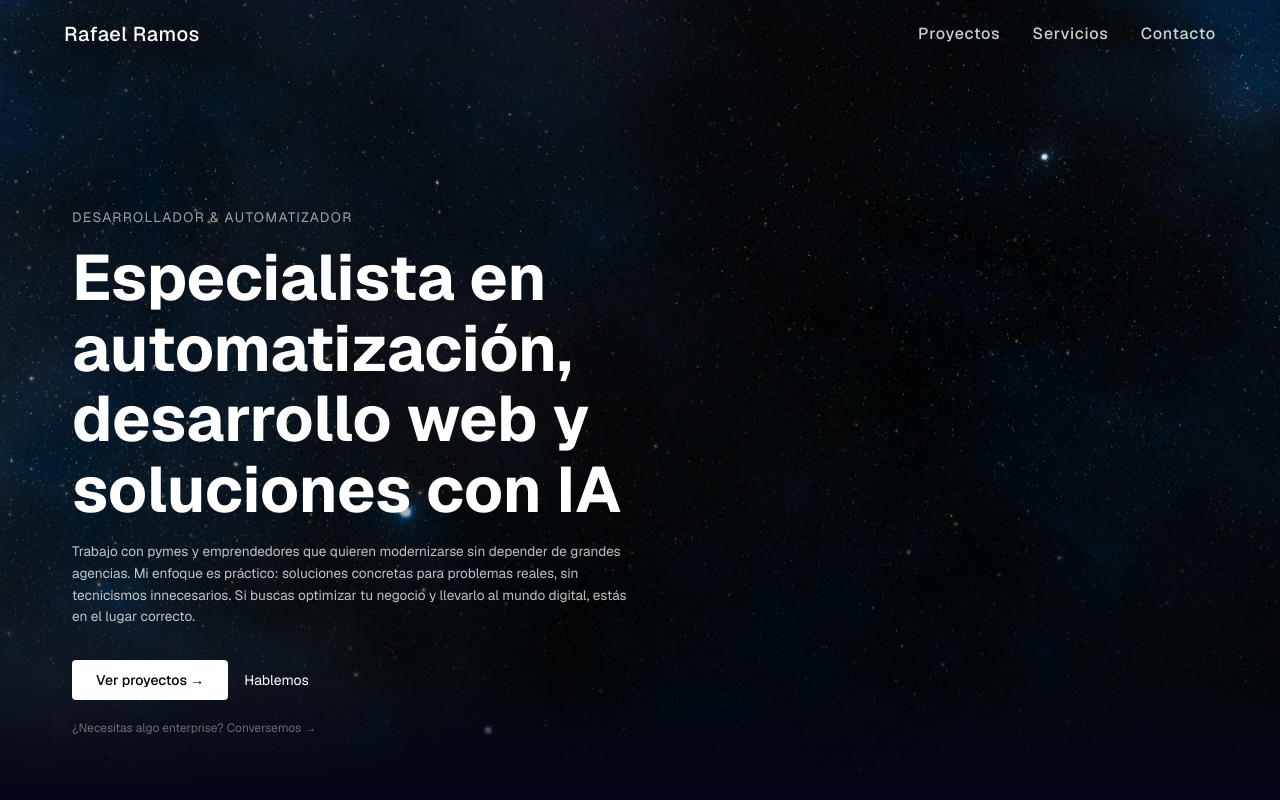
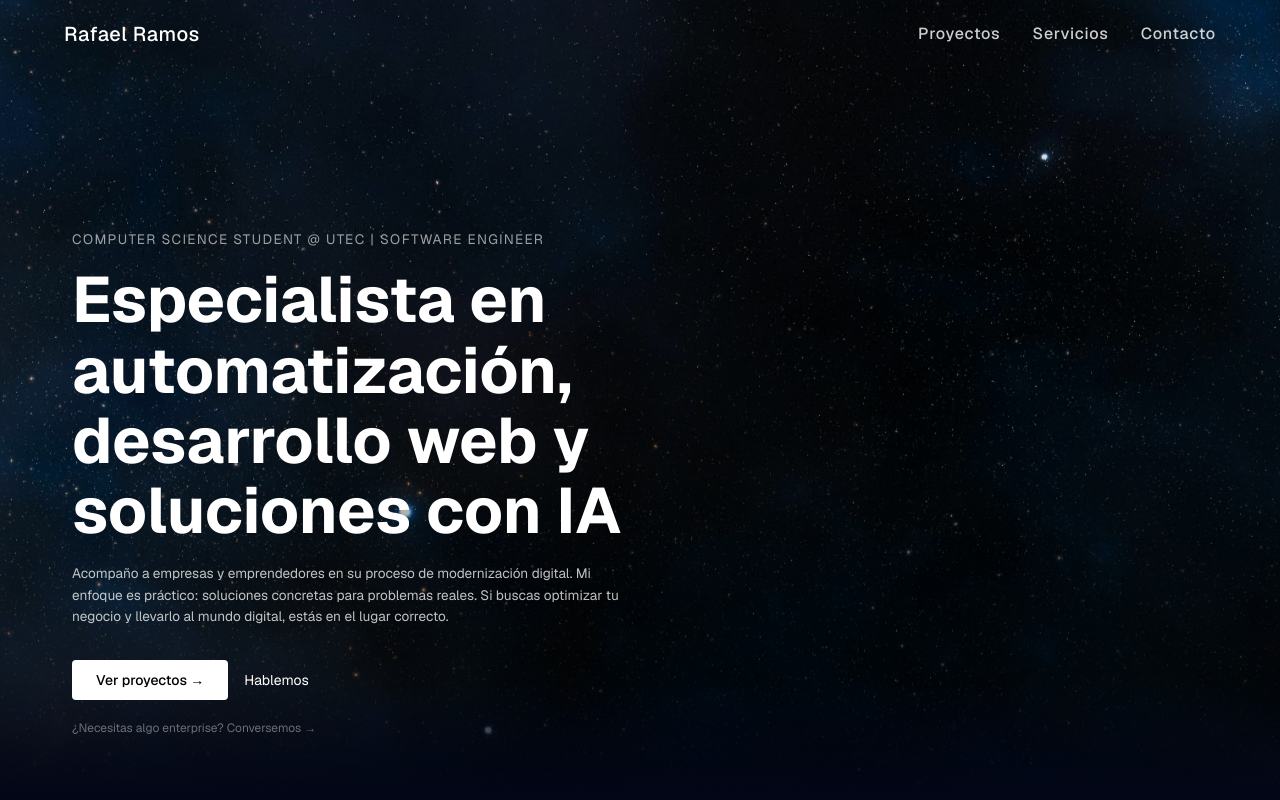
Before and after one commit to rafram96/portafolio, a Next.js app: page / in a window 1280 px wide. Shown: the top 800 px of the page. Built offline with nearby package versions, Linux system fonts and the light colour scheme.

Commit message:
Mejoras de texto

```diff
--- a/app/sections/Hero.tsx
+++ b/app/sections/Hero.tsx
@@ -90,7 +90,7 @@ export default function Hero() {
           className="text-xs sm:text-sm uppercase tracking-widest mb-4"
           style={{ color: "rgba(255,255,255,0.6)", fontSize: "0.85rem" }}
         >
-          Desarrollador &amp; Automatizador
+          Computer Science Student @ UTEC | Software Engineer
         </p>
 
         {/* H1 */}
@@ -113,7 +113,9 @@ export default function Hero() {
             lineHeight: 1.6,
           }}
         >
-          Trabajo con pymes y emprendedores que quieren modernizarse sin depender de grandes agencias. Mi enfoque es práctico: soluciones concretas para problemas reales, sin tecnicismos innecesarios. Si buscas optimizar tu negocio y llevarlo al mundo digital, estás en el lugar correcto.
+          Acompaño a empresas y emprendedores en su proceso de modernización digital.
+          Mi enfoque es práctico: soluciones concretas para problemas reales.
+          Si buscas optimizar tu negocio y llevarlo al mundo digital, estás en el lugar correcto.
         </p>
 
         {/* CTAs */}
--- a/app/sections/HowIWork.tsx
+++ b/app/sections/HowIWork.tsx
@@ -3,26 +3,27 @@ export default function HowIWork() {
     {
       number: "01",
       icon: "💬",
-      title: "Conversamos",
-      description: "Entiendo tu problema real, no asumo nada.",
+      title: "Diagnóstico",
+      //description: "Entiendo tu problema real, no asumo nada.",
+      description: "Escucho tus necesidades y analizo tu proceso actual para identificar el problema real"
     },
     {
       number: "02",
       icon: "📋",
-      title: "Te propongo",
-      description: "Presupuesto claro, plazos reales, sin letra chica.",
+      title: "Estrategia",
+      description: "Presento una propuesta con inversión clara y plazos definidos.",
     },
     {
       number: "03",
       icon: "🔨",
-      title: "Construyo",
-      description: "Trabajo en iteraciones, te muestro avances.",
+      title: "Desarrollo",
+      description: "Construyo la solución por etapas, entregando avances constantes para asegurar que vamos por buen camino.",
     },
     {
       number: "04",
       icon: "🚀",
-      title: "Entregamos",
-      description: "Capacitación incluida, no te dejo solo.",
+      title: "Puesta en marcha",
+      description: "Lanzamos el proyecto con acompañamiento y capacitación para que tú y tu equipo tengan el control total.",
     },
   ]
 
@@ -39,7 +40,7 @@ export default function HowIWork() {
         <div className="grid grid-cols-1 md:grid-cols-4 gap-6 relative">
           {/* Línea conectora (desktop) */}
           <div
-            className="hidden md:block absolute top-16 left-[12.5%] right-[12.5%] h-px bg-gradient-to-r from-transparent via-indigo-500/30 to-transparent"
+            className="hidden md:block absolute top-16 left-[12.5%] right-[12.5%] h-px bg-linear-to-r from-transparent via-indigo-500/30 to-transparent"
             aria-hidden="true"
           ></div>
 
```
